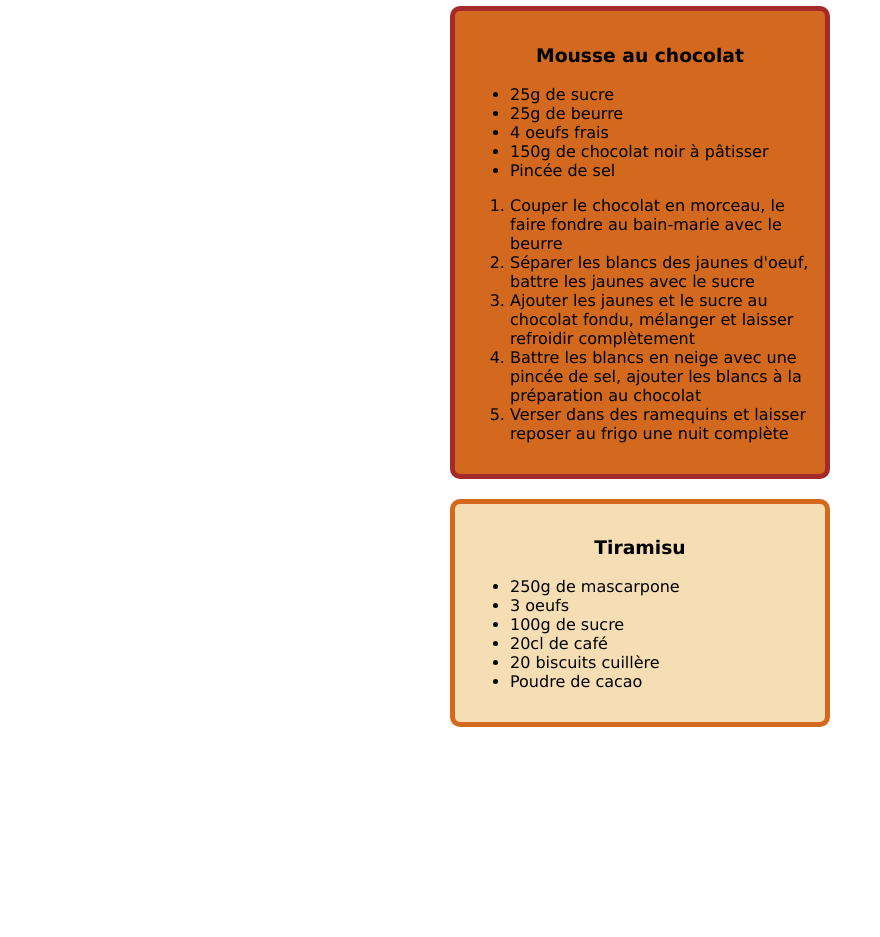
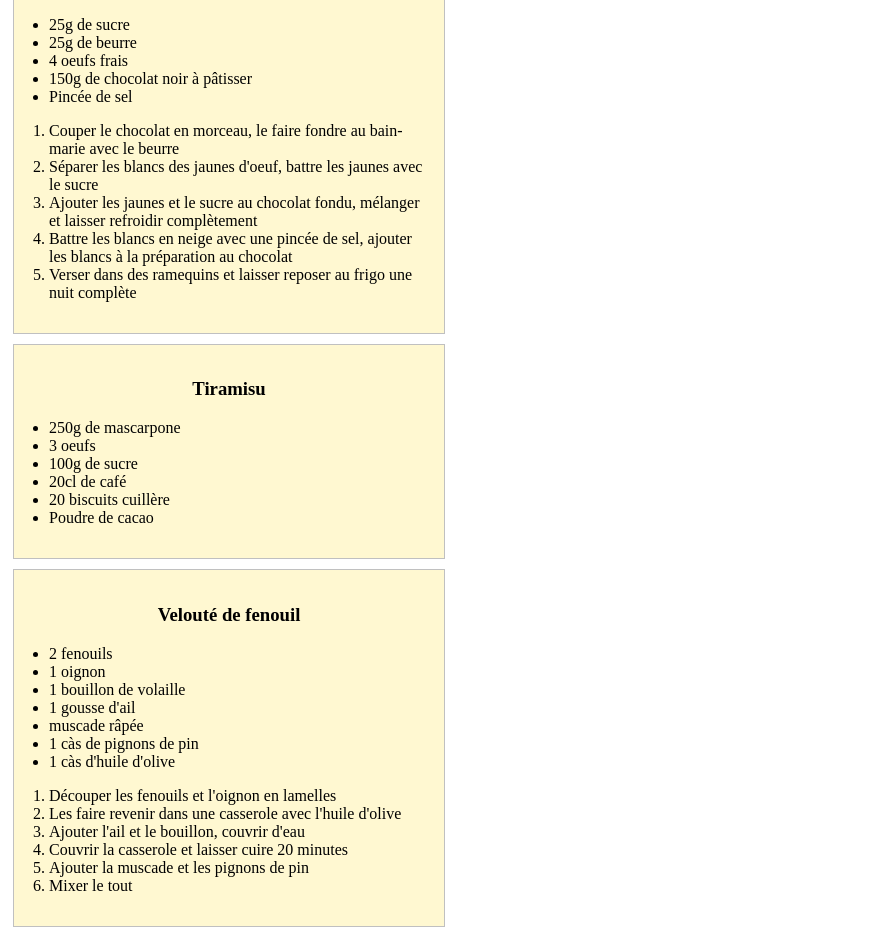
Before and after one commit to adrien-fichet/recettes, a plain HTML site: page index.html in a window 1280 px wide. Shown: the part 708-1645 px from the top of the page, without its empty margins (0-880 px from the left). Before the commit the page ends 1445 px from the top, so only its background shows below. Drawn offline with Linux system fonts and the light colour scheme.

Commit message:
update recettes

```diff
--- a/index.html
+++ b/index.html
@@ -7,7 +7,7 @@
     <link rel="stylesheet" href="main.css?v=1">
 </head>
 <body>
-  <div class="recette crepes">
+  <div class="recette">
       <h3>Pâte à crêpes</h3>
       <ul>
           <li>250g de farine</li>
@@ -17,7 +17,7 @@
           <li>4 oeufs</li>
       </ul>
   </div>
-  <div class="recette bechamel">
+  <div class="recette">
       <h3>Sauce béchamel</h3>
       <ul>
           <li>25g de beurre</li>
@@ -27,7 +27,7 @@
       </ul>
       <p>NB: Ne pas oublier de bien râcler les bords de la casserole en mélangeant !</p>
   </div>
-  <div class="recette poulet">
+  <div class="recette">
       <h3>Cuisson poulet</h3>
       <ul>
           <li>25 minutes par 500g à 190°C</li>
@@ -36,7 +36,7 @@
           <li>poulet de 2kg : 1 heure 40 minutes</li>
       </ul>
   </div>
-  <div class="recette mousse-au-chocolat">
+  <div class="recette">
       <h3>Mousse au chocolat</h3>
       <ul>
           <li>25g de sucre</li>
@@ -53,7 +53,7 @@
           <li>Verser dans des ramequins et laisser reposer au frigo une nuit complète</li>
       </ol>
   </div>
-  <div class="recette tiramisu">
+  <div class="recette">
       <h3>Tiramisu</h3>
       <ul>
           <li>250g de mascarpone</li>
@@ -64,5 +64,25 @@
           <li>Poudre de cacao</li>
       </ul>
   </div>
+  <div class="recette">
+      <h3>Velouté de fenouil</h3>
+      <ul>
+          <li>2 fenouils</li>
+          <li>1 oignon</li>
+          <li>1 bouillon de volaille</li>
+          <li>1 gousse d'ail</li>
+          <li>muscade râpée</li>
+          <li>1 càs de pignons de pin</li>
+          <li>1 càs d'huile d'olive</li>
+      </ul>
+      <ol>
+          <li>Découper les fenouils et l'oignon en lamelles</li>
+          <li>Les faire revenir dans une casserole avec l'huile d'olive</li>
+          <li>Ajouter l'ail et le bouillon, couvrir d'eau</li>
+          <li>Couvrir la casserole et laisser cuire 20 minutes</li>
+          <li>Ajouter la muscade et les pignons de pin</li>
+          <li>Mixer le tout</li>
+      </ol>
+  </div>
 </body>
 </html>
--- a/main.css
+++ b/main.css
@@ -1,45 +1,20 @@
 body {
-    font-family: 'Lucida Sans', 'Lucida Sans Regular', 'Lucida Grande', 'Lucida Sans Unicode', Geneva, Verdana, sans-serif;
-    display: flex;
-    flex-wrap: wrap;
-    margin: auto;
-    align-items: flex-start;
-    justify-content: center;
-    width: 400px;
+    font-family: serif;
+    margin: 3px;
 }
 
 h3 {
     text-align: center;
 }
 
+ul, ol {
+    padding-left: 20px;
+}
+
 .recette {
     padding: 15px;
     margin: 10px;
-    border-radius: 10px;
-    width: 400px;
+    max-width: 400px;
+    border: 1px solid silver;
+    background-color: rgb(255, 248, 209);
 }
-
-.crepes {
-    border: 5px solid rgb(196, 196, 29);
-    background-color: rgb(255, 255, 165);
-}
-
-.bechamel {
-    border: 5px solid rgb(201, 201, 201);
-    background-color: whitesmoke;
-}
-
-.poulet {
-    border: 5px solid rgb(189, 123, 37);
-    background-color: rgb(228, 165, 82);
-}
-
-.mousse-au-chocolat {
-    border: 5px solid brown;
-    background-color: chocolate;
-}
-
-.tiramisu {
-    border: 5px solid chocolate;
-    background-color: wheat;
-}
```
